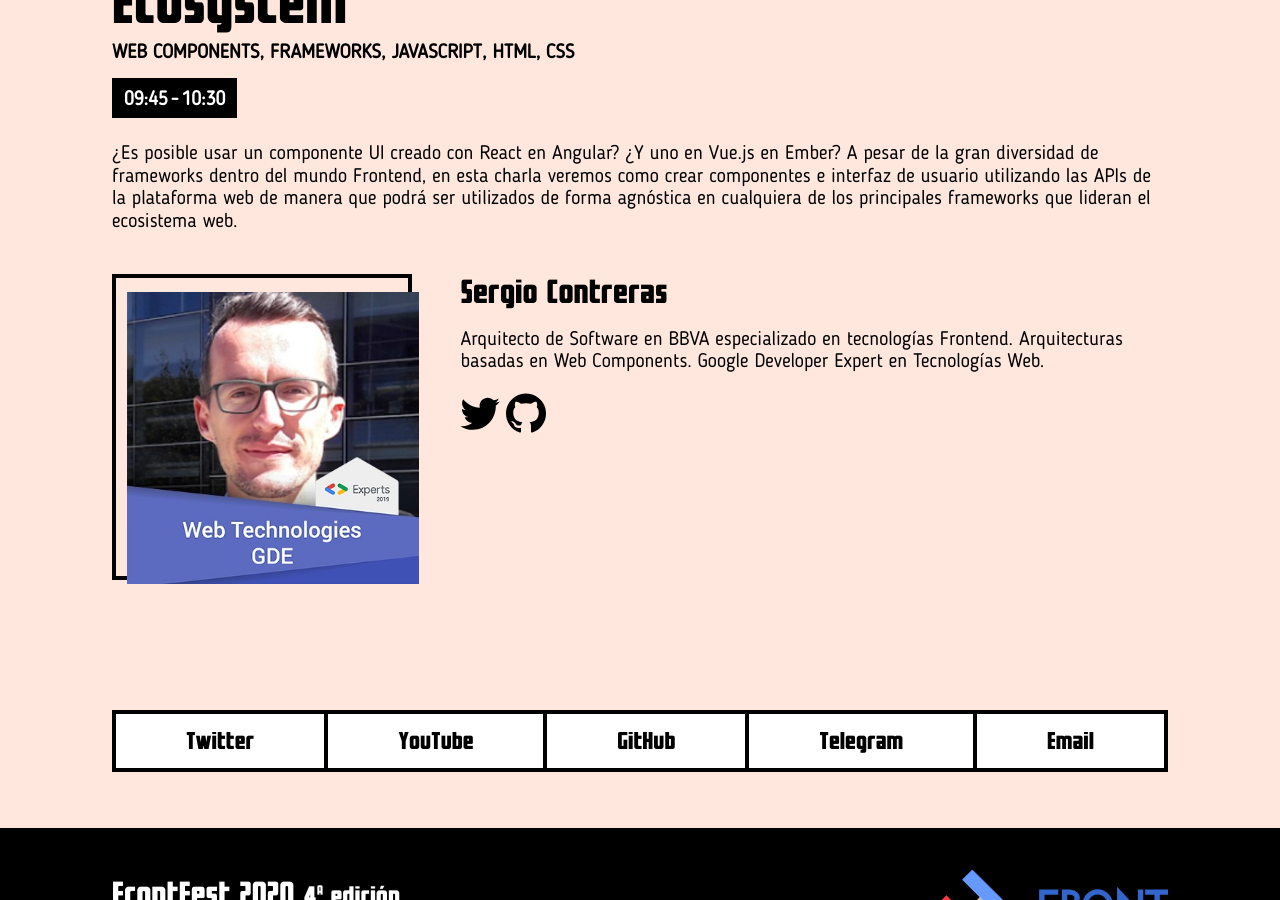
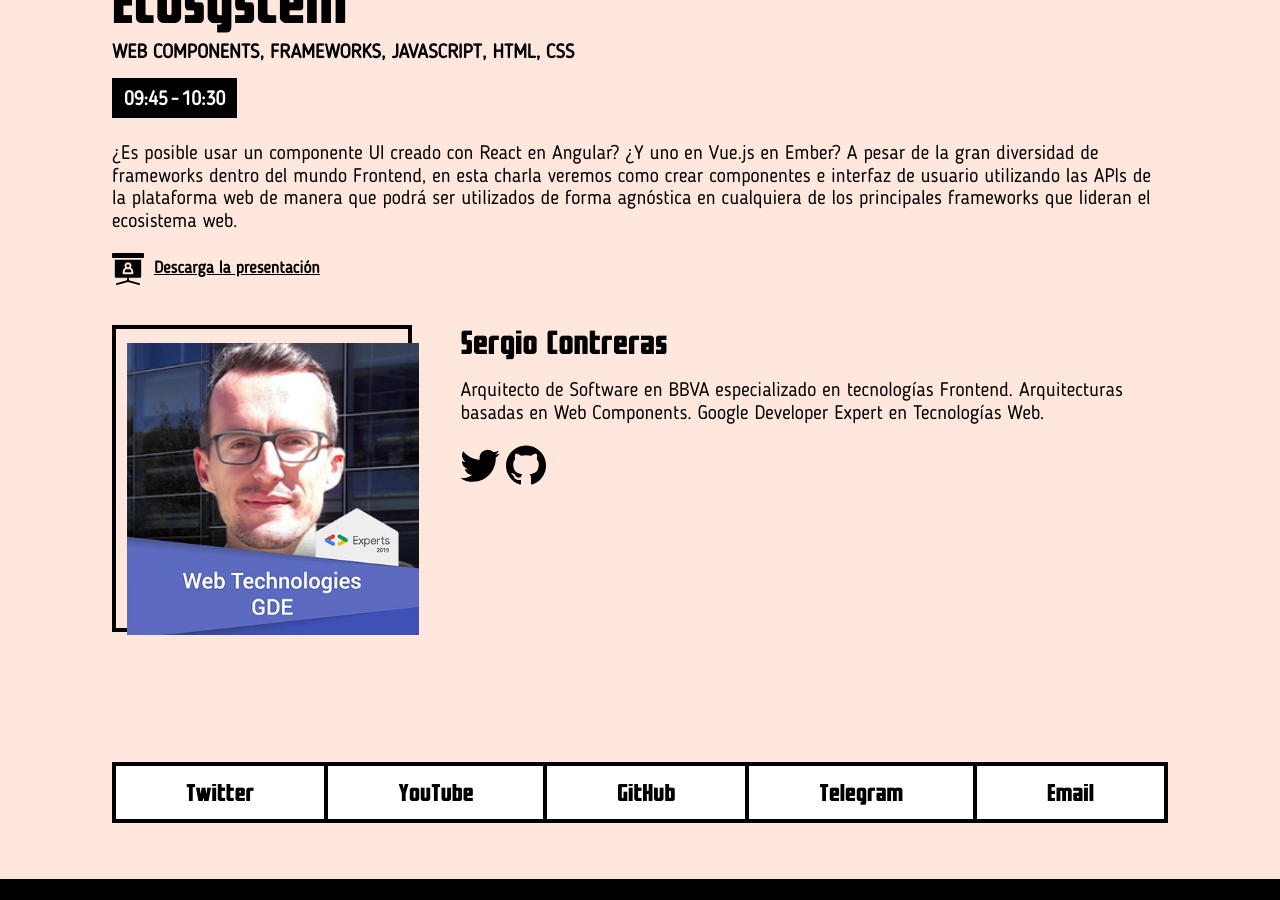
Before and after one commit to frontfest/beta, a Jekyll site: the page built from _talks/03-sergio-contreras.md, in a window 1280 px wide and 900 px high, scrolled down 403 px. Built offline with Jekyll 4.4.1, drawn with Linux system fonts in a browser that asks for light colours; part of the change alters nothing that is shown.

```diff
--- a/_talks/03-sergio-contreras.md
+++ b/_talks/03-sergio-contreras.md
@@ -23,5 +23,5 @@ speakers:
   sn:
     twitter: sergicontre
     github: sergicontre
-
+slides: https://docs.google.com/presentation/d/19VutTISoPY0SlCCmWKBbsSHQv6EPmzkpFUxzdD-74lY/present
 ---
```
